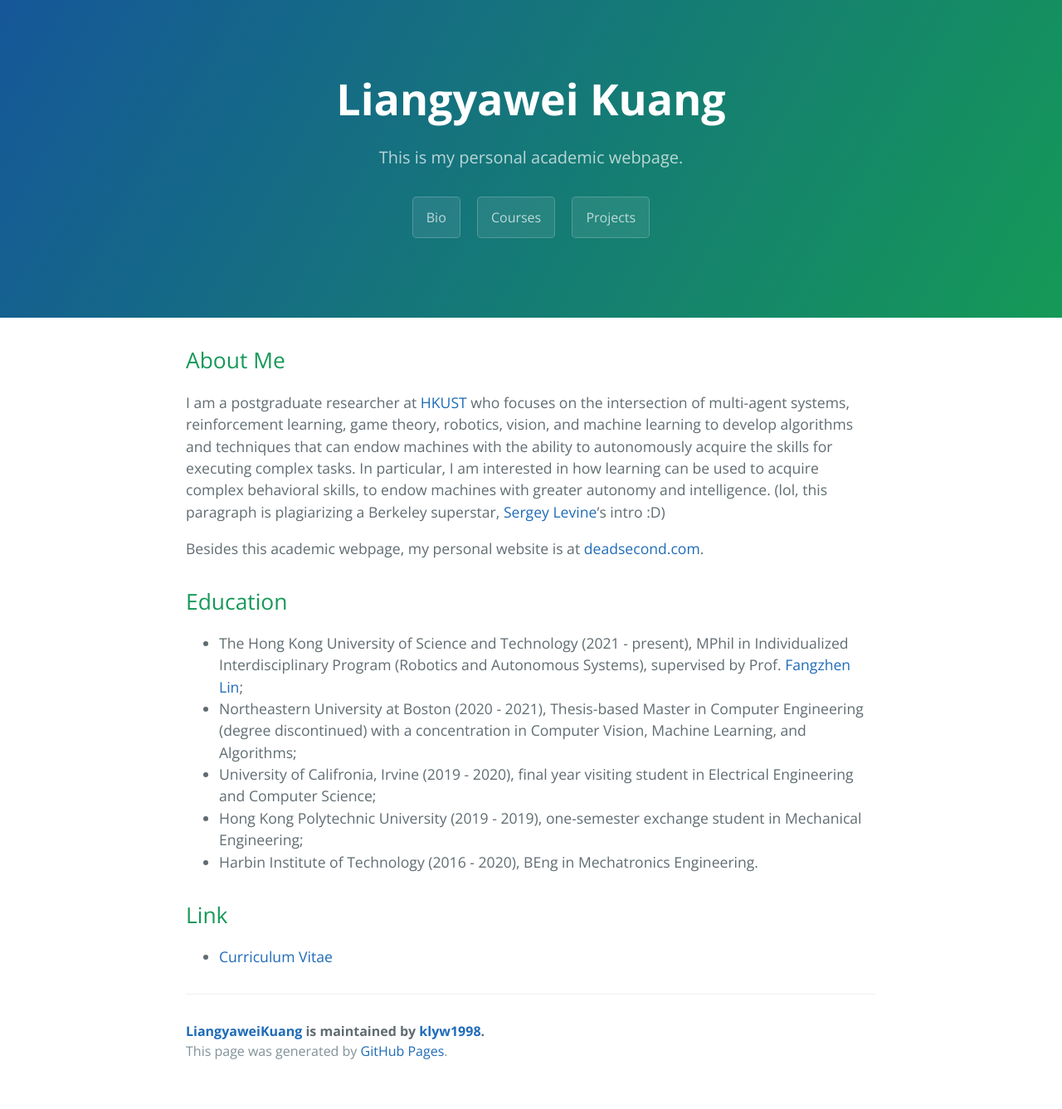
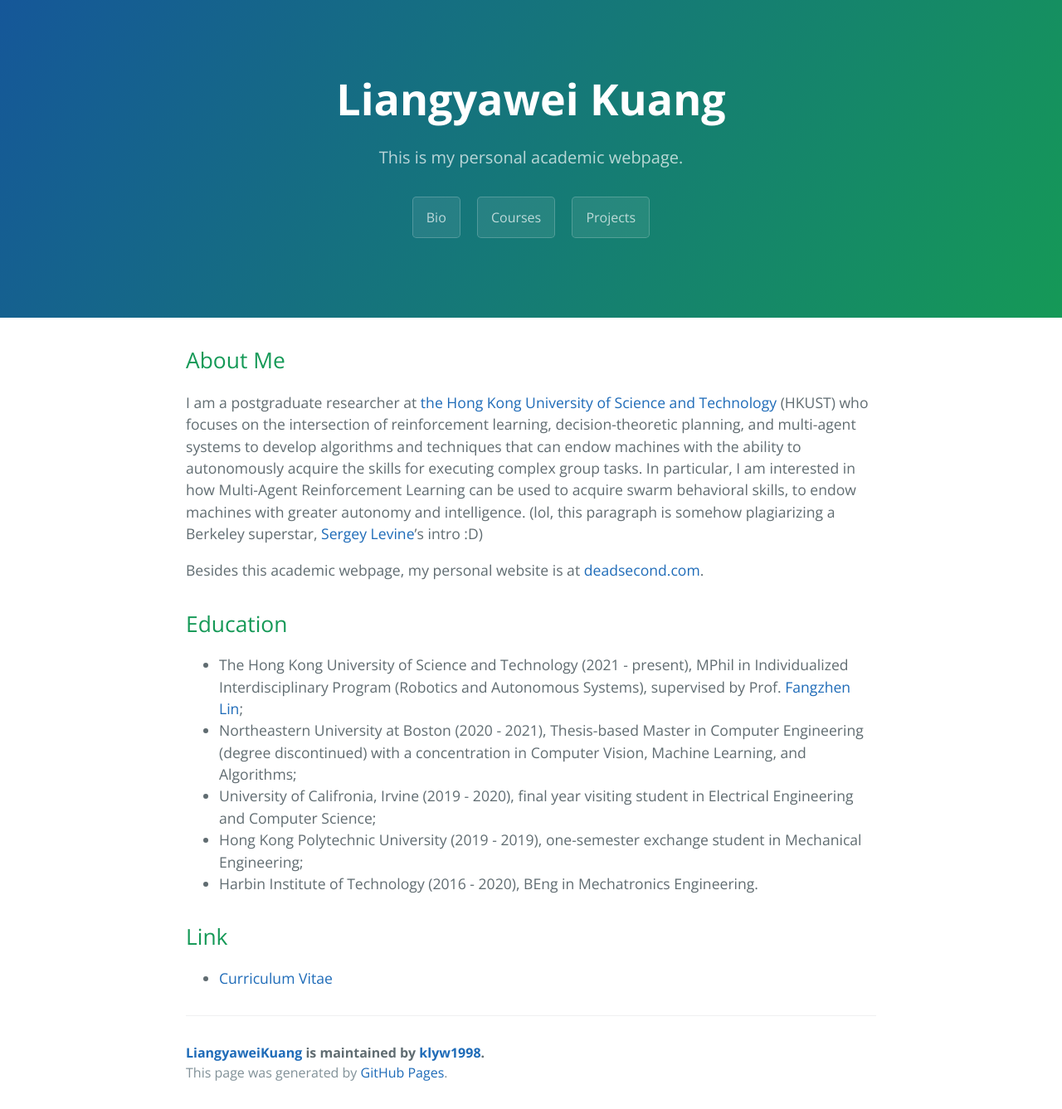
Before and after one commit to klyw1998/LiangyaweiKuang, a Jekyll site: the page built from index.md, in a window 1280 px wide. Shown: the whole page at 83% size. Built offline with Jekyll 4.4.1, drawn with Linux system fonts in a browser that asks for light colours; our own code applies the rules of GitHub Pages for plain Markdown files; before the commit the page ends 1311 px from its top, so only the background shows below that.

Commit message:
Update index.md

```diff
--- a/index.md
+++ b/index.md
@@ -4,7 +4,7 @@ description: This is my personal academic webpage.
 ---
 
 ## About Me
-I am a postgraduate researcher at [HKUST](https://hkust.edu.hk/) who focuses on the intersection of multi-agent systems, reinforcement learning, game theory, robotics, vision, and machine learning to develop algorithms and techniques that can endow machines with the ability to autonomously acquire the skills for executing complex tasks. In particular, I am interested in how learning can be used to acquire complex behavioral skills, to endow machines with greater autonomy and intelligence. (lol, this paragraph is plagiarizing a Berkeley superstar, [Sergey Levine](http://people.eecs.berkeley.edu/~svlevine/)'s intro :D)
+I am a postgraduate researcher at [the Hong Kong University of Science and Technology](https://hkust.edu.hk/) (HKUST) who focuses on the intersection of reinforcement learning, decision-theoretic planning, and multi-agent systems to develop algorithms and techniques that can endow machines with the ability to autonomously acquire the skills for executing complex group tasks. In particular, I am interested in how Multi-Agent Reinforcement Learning can be used to acquire swarm behavioral skills, to endow machines with greater autonomy and intelligence. (lol, this paragraph is somehow plagiarizing a Berkeley superstar, [Sergey Levine](http://people.eecs.berkeley.edu/~svlevine/)'s intro :D)
 
 Besides this academic webpage, my personal website is at [deadsecond.com](https://www.deadsecond.com).
 
```
